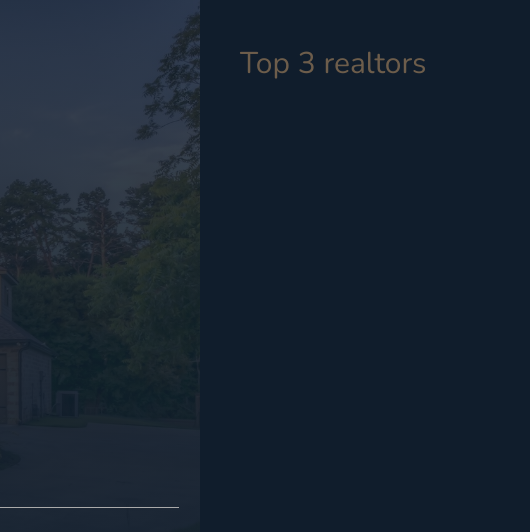
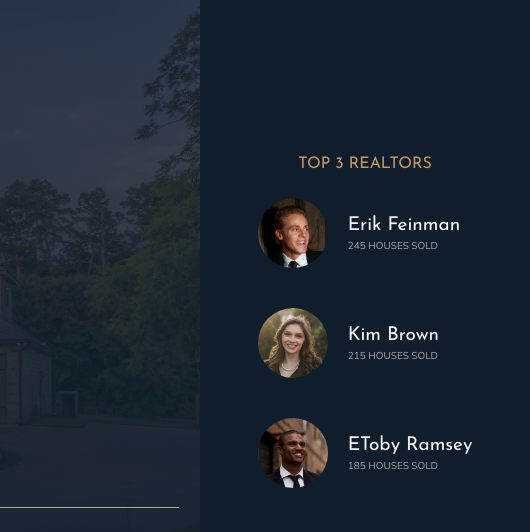
Before and after one commit to gitmatheo/Nexter, a website: page index.html in a window 1280 px wide. Shown: the top 532 px of the page, 750-1280 px from the left. Drawn offline with nearby package versions, Linux system fonts and the light colour scheme.

Commit message:
Add Top Realtors section

```diff
--- a/index.html
+++ b/index.html
@@ -31,7 +31,26 @@
         <img src="img/logo-bi.png" alt="Seen on logo 4" />
       </div>
     </header>
-    <div class="realtors">Top 3 realtors</div>
+    <div class="realtors">
+      <h3 class="heading-3">Top 3 Realtors</h3>
+      <div class="realtors__list">
+        <img src="img/realtor-1.jpeg" alt="Realtor 1" class="realtors__img" />
+        <div class="realtors__details">
+          <h4 class="heading-4 heading-4--light">Erik Feinman</h4>
+          <p class="realtors__sold">245 houses sold</p>
+        </div>
+        <img src="img/realtor-2.jpeg" alt="Realtor 2" class="realtors__img" />
+        <div class="realtors__details">
+          <h4 class="heading-4 heading-4--light">Kim Brown</h4>
+          <p class="realtors__sold">215 houses sold</p>
+        </div>
+        <img src="img/realtor-3.jpeg" alt="Realtor 3" class="realtors__img" />
+        <div class="realtors__details">
+          <h4 class="heading-4 heading-4--light">EToby Ramsey</h4>
+          <p class="realtors__sold">185 houses sold</p>
+        </div>
+      </div>
+    </div>
     <section class="features">
       <div class="feature">
         <svg class="feature__icon">
--- a/sass/_base.scss
+++ b/sass/_base.scss
@@ -37,13 +37,10 @@ body {
   display: grid;
   grid-template-rows: 80vh min-content 40vw repeat(3, min-content);
   grid-template-columns:
-    [sidebar-start]8rem[sidebar-end full-start] minmax(
-      6rem,
-      1fr
-    ) [center-start] repeat(8, [col-start] minmax(min-content, 14rem) [col-end])
+    [sidebar-start]8rem[sidebar-end full-start] minmax(6rem, 1fr)
+    [center-start] repeat(8, [col-start] minmax(min-content, 14rem) [col-end])
     [center-end] minmax(6rem, 1fr) [full-end]; //1140 / 8 = 142.5px
   & > * {
-    font-size: 3rem;
     padding: 4rem;
   }
 }
--- a/sass/_realtors.scss
+++ b/sass/_realtors.scss
@@ -1,4 +1,28 @@
 .realtors {
   background-color: $color-secondary;
   grid-column: col-start 7 / full-end;
+  display: grid;
+  align-content: center;
+  justify-content: center;
+  justify-items: center;
+  grid-row-gap: 2rem;
+
+  &__list {
+    display: grid;
+    grid-template-columns: min-content max-content;
+    grid-column-gap: 2rem;
+    grid-row-gap: 5vh;
+    align-items: center;
+  }
+
+  &__img {
+    width: 7rem;
+    border-radius: 50%;
+    display: block;
+  }
+  &__sold {
+    text-transform: uppercase;
+    color: $color-grey-light-2;
+    margin-top: -3px;
+  }
 }
```
Also changed, not shown: css/style.css, 1 other file.
